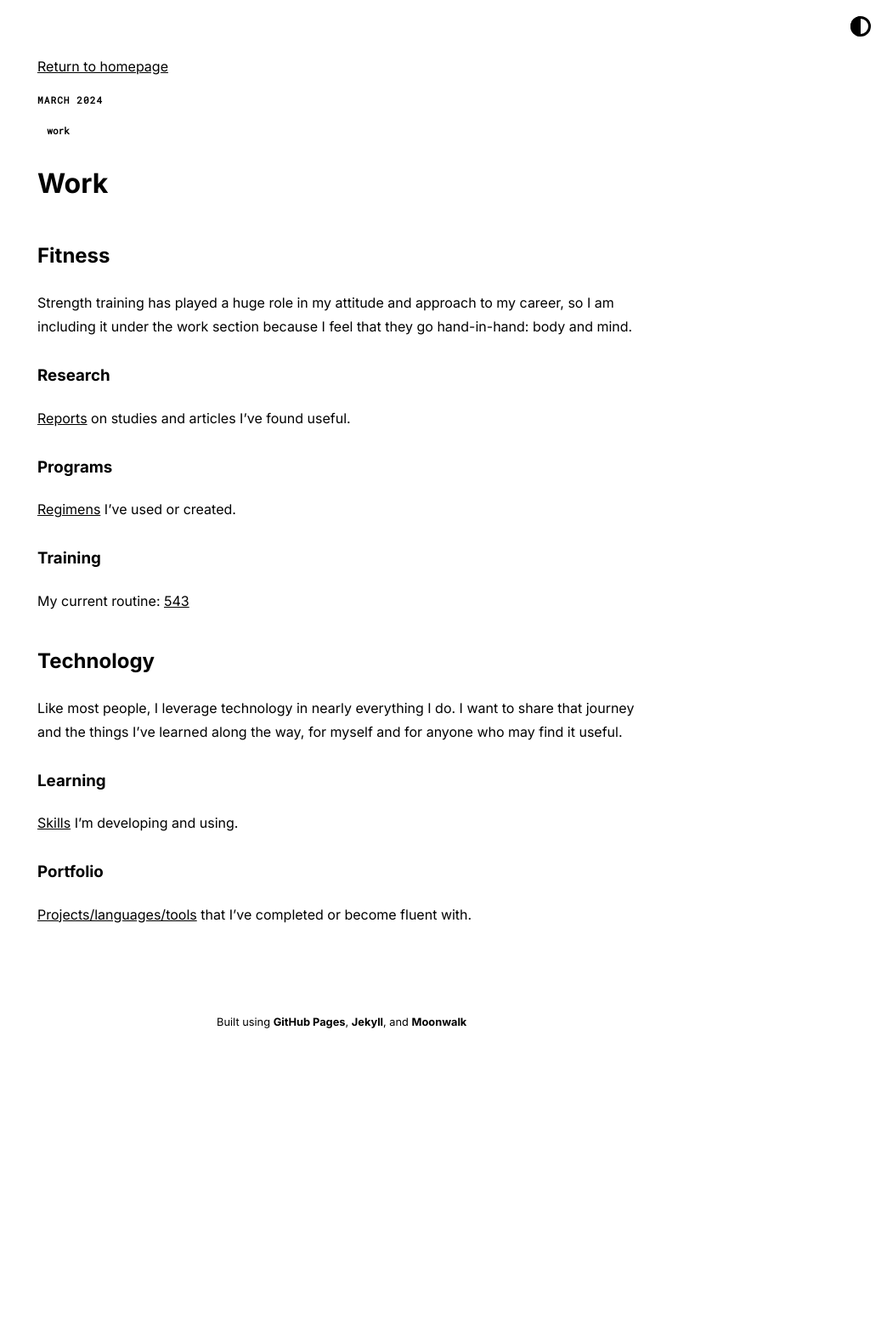
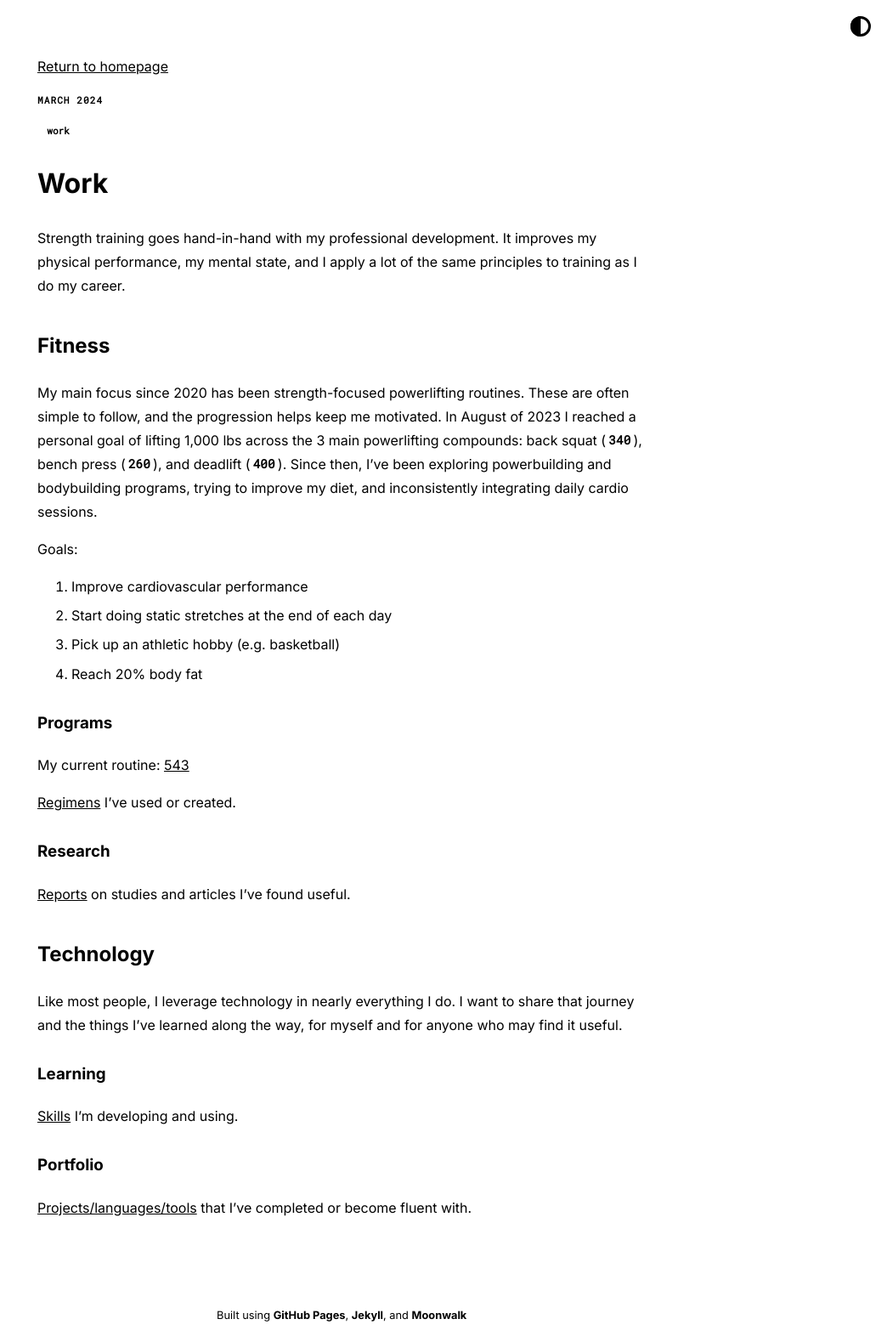
Before and after one commit to blakejacobus/blakejacobus.com, a Jekyll site: the page built from _posts/2024-03-17-work.md, in a window 1280 px wide. Shown: the whole page at 85% size, without its empty margins (236-1280 px from the left). Built offline with Jekyll 4.4.1, drawn with Linux system fonts in a browser that asks for light colours; before the commit the page ends 1227 px from its top, so only the background shows below that.

Commit message:
work and guns

```diff
--- a/_posts/2024-03-17-work.md
+++ b/_posts/2024-03-17-work.md
@@ -5,21 +5,28 @@ tags: [work]
 
 # Work
 
+Strength training goes hand-in-hand with my professional development. It improves my physical performance, my mental state, and I apply a lot of the same principles to training as I do my career.
+
 ## Fitness
 
-Strength training has played a huge role in my attitude and approach to my career, so I am including it under the work section because I feel that they go hand-in-hand: body and mind.
+My main focus since 2020 has been strength-focused powerlifting routines. These are often simple to follow, and the progression helps keep me motivated. In August of 2023 I reached a personal goal of lifting 1,000 lbs across the 3 main powerlifting compounds: back squat (`340`), bench press (`260`), and deadlift (`400`). Since then, I've been exploring powerbuilding and bodybuilding programs, trying to improve my diet, and inconsistently integrating daily cardio sessions.
+
+Goals:
+
+1. Improve cardiovascular performance
+2. Start doing static stretches at the end of each day
+3. Pick up an athletic hobby (e.g. basketball)
+4. Reach 20% body fat
+
+### Programs
+
+My current routine: [543](./543)
+
+[Regimens](./programs) I've used or created.
 
 ### Research
 
 [Reports](./research) on studies and articles I've found useful.
-
-### Programs
-
-[Regimens](./programs) I've used or created.
-
-### Training
-
-My current routine: [543](./543)
 
 ## Technology
 
```
Also changed, not shown: _data/home.yml (+4 -4 lines), _drafts/2024-04-03-guns.md (renamed from _posts/2024-04-03-guns.md).
